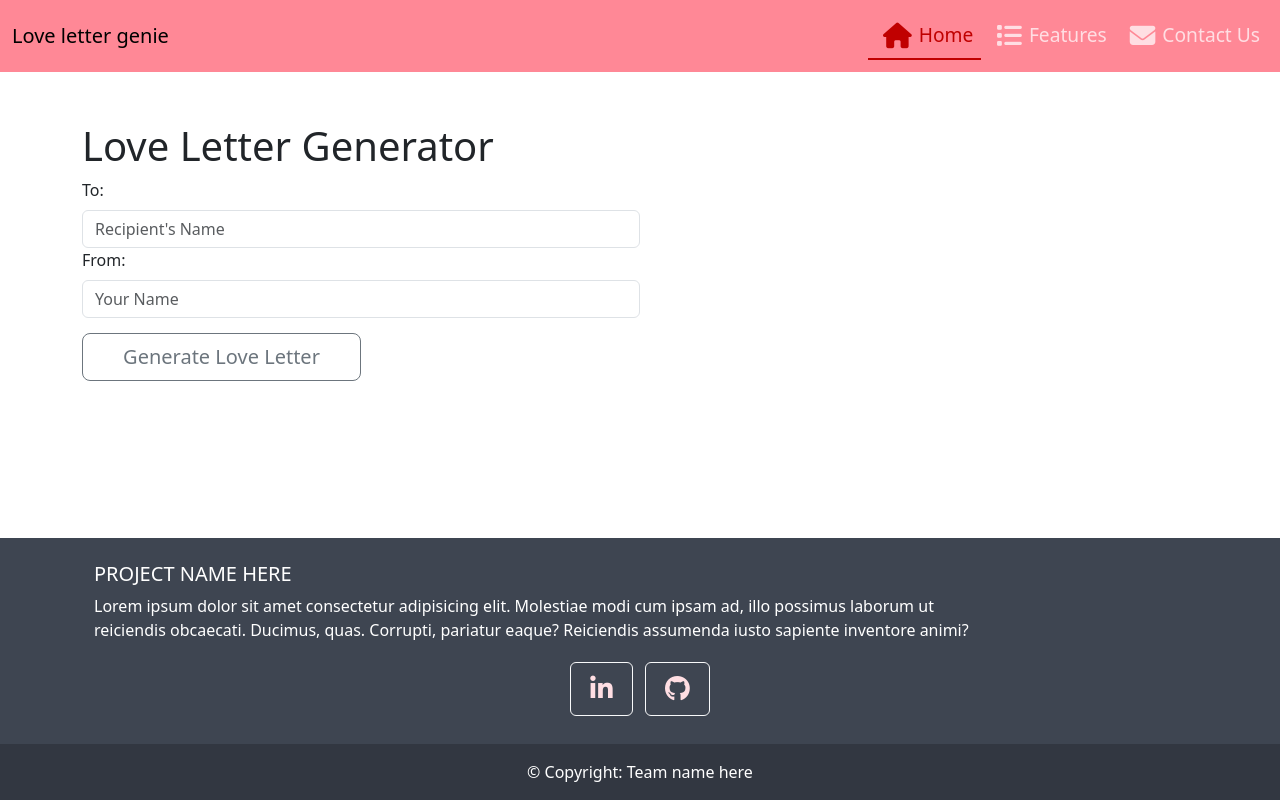
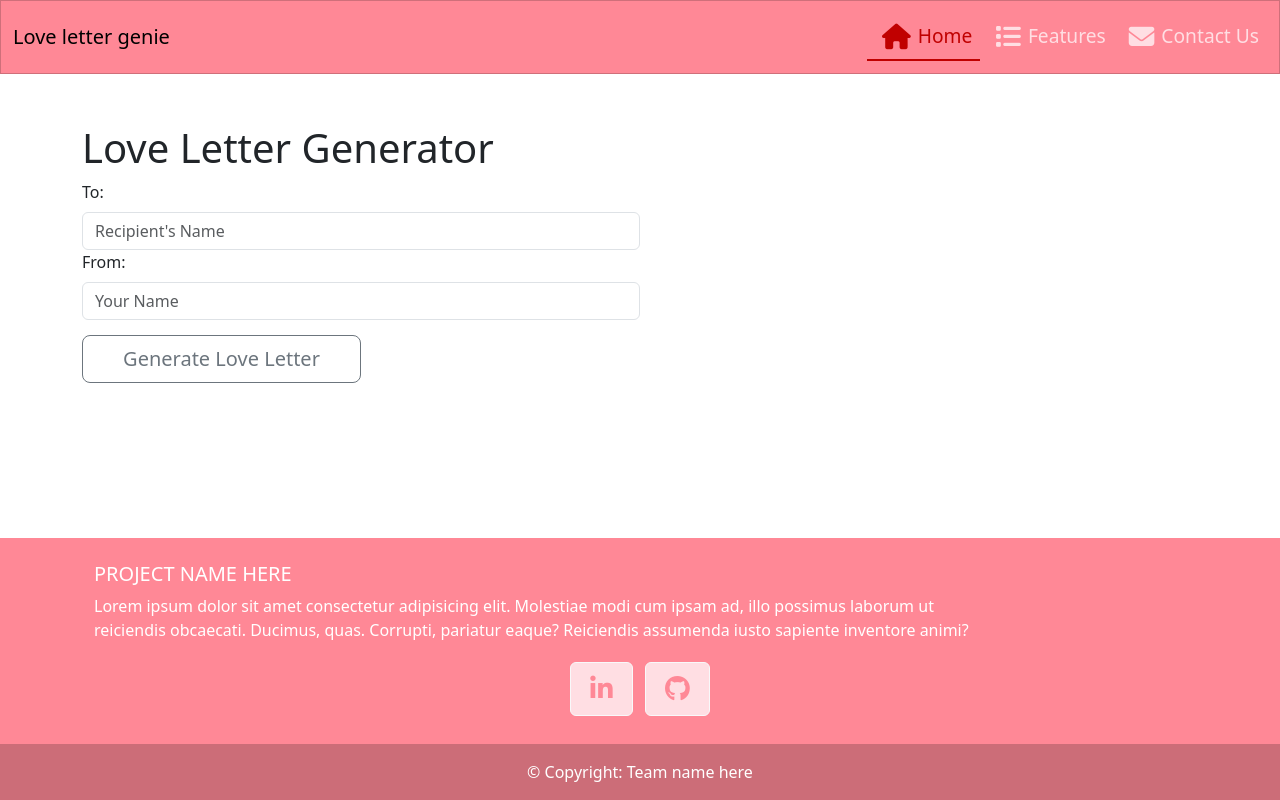
Before and after one commit to moabdelbasset/FebHackathon, a website: page index.html in a window 1280 px wide. Drawn offline with nearby package versions, Linux system fonts and the light colour scheme; a web font is replaced by a local one.

Commit message:
Add style to footer

```diff
--- a/assets/css/index.css
+++ b/assets/css/index.css
@@ -24,6 +24,30 @@
 
 a {
     text-decoration: none !important;
+    transition: color ease-in-out 0.3s !important;
+}
+
+a:hover {
+    text-decoration: none;
+}
+
+a:hover i {
+    color: var(--red);
+    transition: color ease-in-out 0.3s;
+}
+
+
+i {
+    color: var(--mainly-red);
+    font-size: 1.6rem;
+    padding: 7px;
+    vertical-align: middle;
+}
+
+i:hover, .active i {
+    cursor: pointer;
+    transition: color ease-in-out 0.3s;
+    color: var(--red);
 }
 
 body {
@@ -34,6 +58,7 @@ body {
 
 footer {
     margin-top: auto;
+    border-top: var(--border);
 }
 
 #generateButton {
@@ -80,7 +105,8 @@ body {
 
 /* Navbar section */
 nav.navbar.navbar-expand-lg.bg-body-tertiary {
-    background: #ff8896 !important;
+    background: var(--semi-pink) !important;
+    border: var(--border);
 }
 
 .navbar-nav .nav-link.show {
@@ -102,35 +128,17 @@ a.nav-link {
     color: var(--mainly-red) !important;
 }
 
-/* Footer section */
-/* footer.text-center.text-lg-start.text-white {
-    background: #ff8896 !important;
-} */
-
-a {
-    color: #555555;
-    transition: color ease-in-out 0.3s;
+/* Footer section  */
+footer.text-center.text-lg-start.text-white {
+    background: var(--semi-pink) !important;
+    border-top-color: var(--border);
 }
 
-a:hover {
-    text-decoration: none;
+.btn-outline-light {
+    color: var(--mainly-red) !important;
+    background: var(--mainly-red) !important;
 }
 
-a:hover i {
-    color: var(--red);
-    transition: color ease-in-out 0.3s;
+.btn-outline-light i {
+    color: var(--semi-pink);
 }
-
-
-i {
-    color: var(--mainly-red);
-    font-size: 1.6rem;
-    padding: 7px;
-    vertical-align: middle;
-}
-
-i:hover, .active i {
-    cursor: pointer;
-    transition: color ease-in-out 0.3s;
-    color: var(--red);
-}
```
